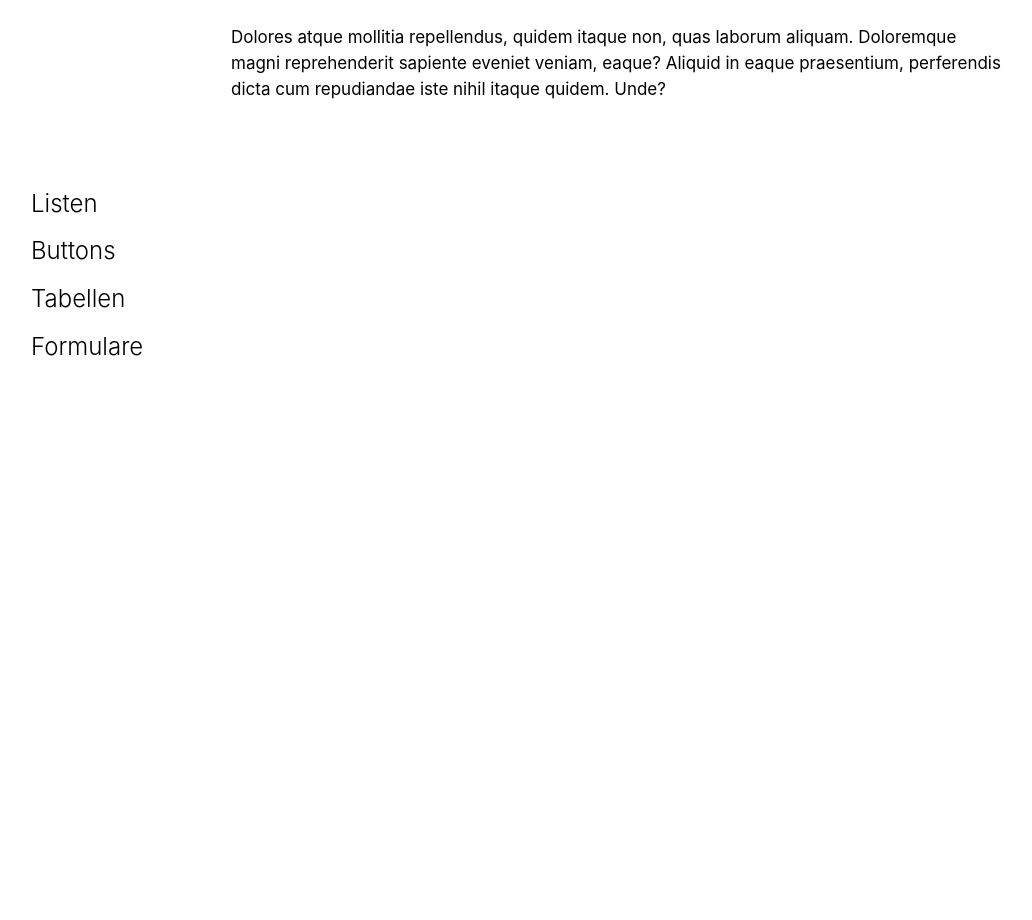
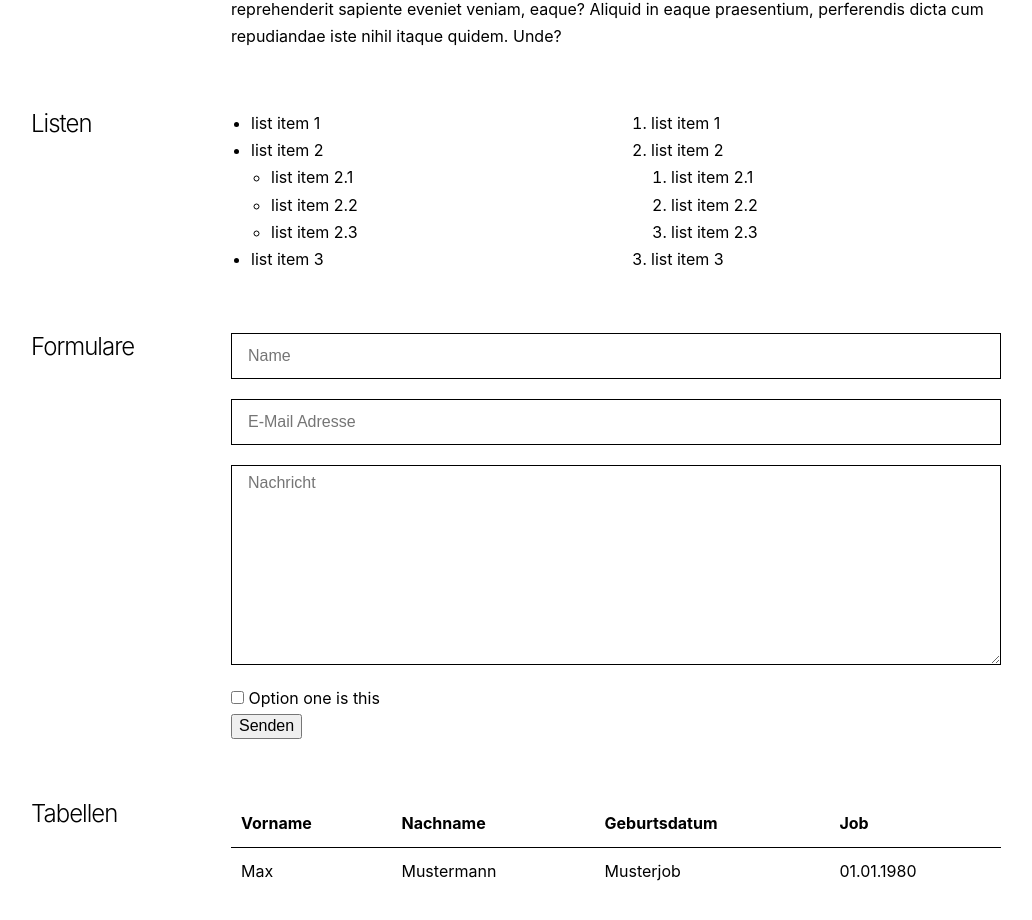
Before and after one commit to larswittenberg/frontend-starterkit, a website: page app/index.html in a window 1280 px wide. Shown: the part 1522-2442 px from the top of the page, without its empty margins (24-1056 px from the left). Before the commit the page ends 1962 px from the top, so only its background shows below. Drawn offline with nearby package versions, Linux system fonts and the light colour scheme.

Commit message:
Styleguide weiter aufgebaut

```diff
--- a/app/index.html
+++ b/app/index.html
@@ -100,14 +100,99 @@
         </div>
       </div>
 
+
       <div class="row sg-row">
         <div class="col-sm-3 col-md-2">
-          <h1 class="sg-headline" id="">Listen</h1>
-          <h1 class="sg-headline" id="">Buttons</h1>
-          <h1 class="sg-headline" id="">Tabellen</h1>
-          <h1 class="sg-headline" id="">Formulare</h1>
+          <h1 class="sg-headline" id="listen">Listen</h1>
+        </div>
+        <div class="col-md-4">
+          <ul class="list">
+            <li>list item 1</li>
+            <li>list item 2
+              <ul>
+                <li>list item 2.1</li>
+                <li>list item 2.2</li>
+                <li>list item 2.3</li>
+              </ul>
+            </li>
+            <li>list item 3</li>
+          </ul>
+        </div>
+        <div class="col-md-4">
+          <ol class="list">
+            <li>list item 1</li>
+            <li>list item 2
+              <ol>
+                <li>list item 2.1</li>
+                <li>list item 2.2</li>
+                <li>list item 2.3</li>
+              </ol>
+            </li>
+            <li>list item 3</li>
+          </ol>
         </div>
       </div>
+
+
+      <div class="row sg-row">
+        <div class="col-sm-3 col-md-2">
+          <h1 class="sg-headline" id="formulare">Formulare</h1>
+        </div>
+        <div class="col-md-8">
+          <form action="#" class="form">
+            <div class="form-group">
+              <label for="name" class="sr-only">Name</label>
+              <input type="text" class="form-control" id="name" placeholder="Name">
+            </div>
+            <div class="form-group">
+              <label for="email" class="sr-only">E-Mail Adresse</label>
+              <input type="email" class="form-control" id="email" placeholder="E-Mail Adresse">
+            </div>
+            <div class="form-group">
+              <label for="text" class="sr-only">Nachricht</label>
+              <textarea class="form-control" rows="1" id="text" placeholder="Nachricht"></textarea>
+            </div>
+<div class="checkbox">
+  <label>
+    <input type="checkbox" value="">
+    Option one is this
+  </label>
+</div>
+<button class="btn" type="submit" name="--contactform[__currentPage]" value="1"> Senden </button>
+          </form>
+        </div>
+      </div>
+
+
+
+
+      <div class="row sg-row">
+        <div class="col-sm-3 col-md-2">
+          <h1 class="sg-headline" id="">Tabellen</h1>
+        </div>
+        <div class="col-md-8">
+          <table class="table table--striped table--hover">
+            <thead>
+              <tr>
+                <th>Vorname</th>
+                <th>Nachname</th>
+                <th>Geburtsdatum</th>
+                <th>Job</th>
+              </tr>
+            </thead>
+            <tbody>
+              <tr>
+                <td>Max</td>
+                <td>Mustermann</td>
+                <td>Musterjob</td>
+                <td>01.01.1980</td>
+              </tr>
+            </tbody>
+          </table>
+        </div>
+      </div>
+
+
 
     </div>
 
--- a/app/scss/base/_base.scss
+++ b/app/scss/base/_base.scss
@@ -9,6 +9,7 @@
  */
 html {
   box-sizing: border-box;
+  font-size: 10px;
 }
 
 /**
@@ -84,7 +85,7 @@ figure {
 input,
 textarea {
   border-radius: 0;
-  -webkit-appearance: none;
+  //-webkit-appearance: none;
 }
 
 
--- a/app/scss/base/_typography.scss
+++ b/app/scss/base/_typography.scss
@@ -7,7 +7,10 @@
 //
 // Basic typography style for copy text
 //
-body {}
+body {
+  font-size: 1.6rem;
+  line-height: 1.7;
+}
 
 
 
@@ -21,72 +24,49 @@ h4,
 h5,
 h6 {
   font-weight: 300;
-  margin-bottom: 27px;
+  margin-top: 0;
+  margin-bottom: 2rem;
+}
+
+
+h1 { font-size: 4.0rem; line-height: 1.2;  letter-spacing: -.1rem;}
+h2 { font-size: 3.6rem; line-height: 1.25; letter-spacing: -.1rem; }
+h3 { font-size: 3.0rem; line-height: 1.3;  letter-spacing: -.1rem; }
+h4 { font-size: 2.4rem; line-height: 1.35; letter-spacing: -.08rem; }
+h5 { font-size: 1.8rem; line-height: 1.5;  letter-spacing: -.05rem; }
+h6 { font-size: 1.5rem; line-height: 1.6;  letter-spacing: 0; }
+
+
+@media (min-width: $breakpoint-md) {
+  h1 { font-size: 5.0rem; }
+  h2 { font-size: 4.2rem; }
+  h3 { font-size: 3.6rem; }
+  h4 { font-size: 3.0rem; }
+  h5 { font-size: 2.4rem; }
+  h6 { font-size: 1.5rem; }
 }
 
 
 
-//
-// h1
-//
-h1 {
-  font-size: 38px;
-}
-
-
 
 //
-// h2
+// Article Tests
 //
-h2 {
-  font-size: 30px;
-  //margin-bottom: 20px;
-}
-
-
-
-//
-// h3
-//
-h3 {
-  font-size: 22px;
-  //margin-bottom: 10px;
-}
-
-
-
-//
-// h4
-//
-h4 {
-  font-size: 16px;
-  //margin-bottom: 10px;
-}
-
-
-
-//
-//
-//
-p {
-  font-size: 17px;
-  line-height: 1.55;
-  margin-bottom: 27px;
-}
-
-
-
 .article__preline {
-  font-size: 15px;
+  font-size: 1.5rem;
   font-weight: 600;
   color: red;
   display: block;
 }
+
 .article__headline {}
+
 .article__title {}
+
 .article__teaser {
-  font-size: 22px;
+  font-size: 2rem;
 }
+
 .article__metadata {
-  font-size: 12px;
+  font-size: 1.2rem;
 }
--- /dev/null
+++ b/app/scss/components/_forms.scss
@@ -0,0 +1,34 @@
+//*******************************************************************************
+// FORMS
+//*******************************************************************************
+
+
+
+//
+// Wrapper for label and input
+//
+.form-group {}
+
+
+
+//
+// Input
+//
+.form-control {
+  display: block;
+  width: 100%;
+  height: 46px;
+  padding: 8px 16px;
+  color: #000;
+  border: 1px solid #000;
+  margin-bottom: 2rem;
+}
+
+
+
+//
+// Textarea
+//
+textarea {
+  min-height: 200px;
+}
--- /dev/null
+++ b/app/scss/components/_lists.scss
@@ -0,0 +1,14 @@
+//*******************************************************************************
+// LISTS
+//*******************************************************************************
+
+
+.list {
+  margin: 0;
+  padding: 0 0 0 20px;
+
+  ul,
+  ol {
+    padding-left: 20px;
+  }
+}
--- /dev/null
+++ b/app/scss/components/_tables.scss
@@ -0,0 +1,27 @@
+//*******************************************************************************
+// TABLES
+//*******************************************************************************
+
+.table {
+  border-collapse: collapse;
+  border-spacing: 0;
+  width: 100%;
+
+  th,
+  td {
+    padding: 1rem;
+  }
+
+  th {
+    text-align: left;
+    border-bottom: 1px solid #000;
+  }
+
+
+}
+
+
+.table--striped {}
+
+
+.table--hover {}
--- a/app/scss/main.scss
+++ b/app/scss/main.scss
@@ -31,7 +31,10 @@
 
 // 5. Components
 @import
-  'components/buttons';
+  'components/buttons',
+  'components/lists',
+  'components/tables',
+  'components/forms';
 
 
 // 6. Page-specific styles
```
Also changed, not shown: README.md, app/css/main.css, 1 other file.
